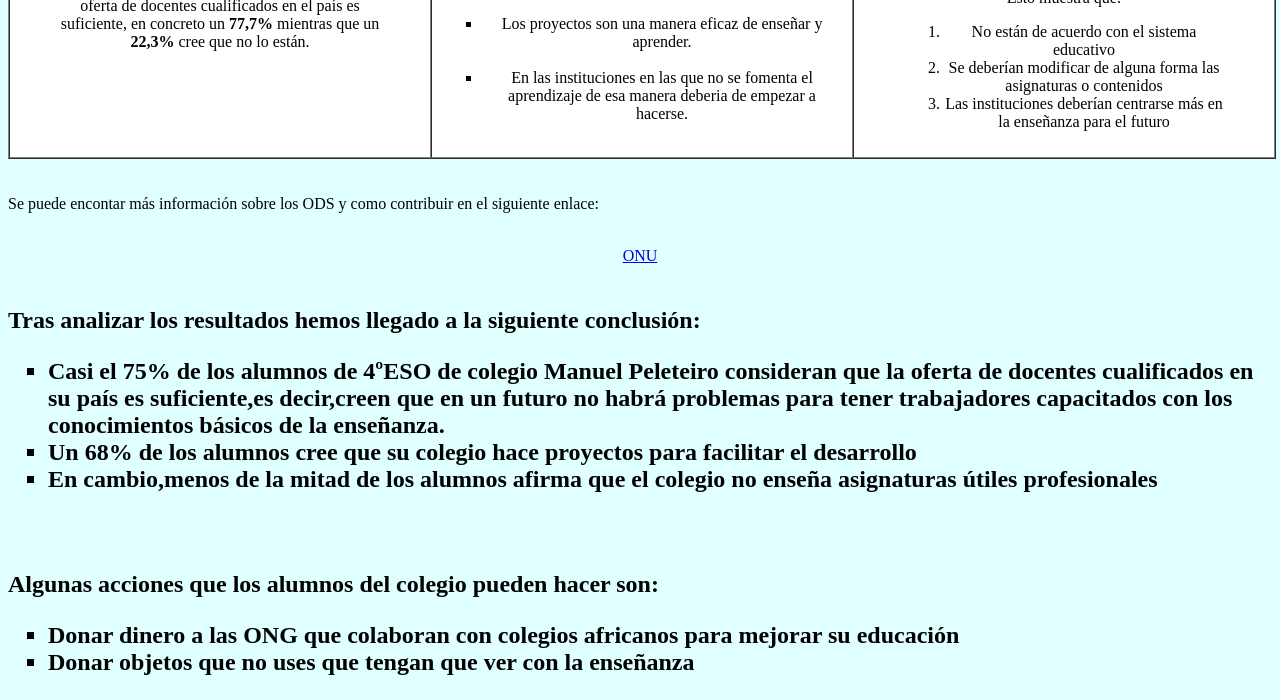
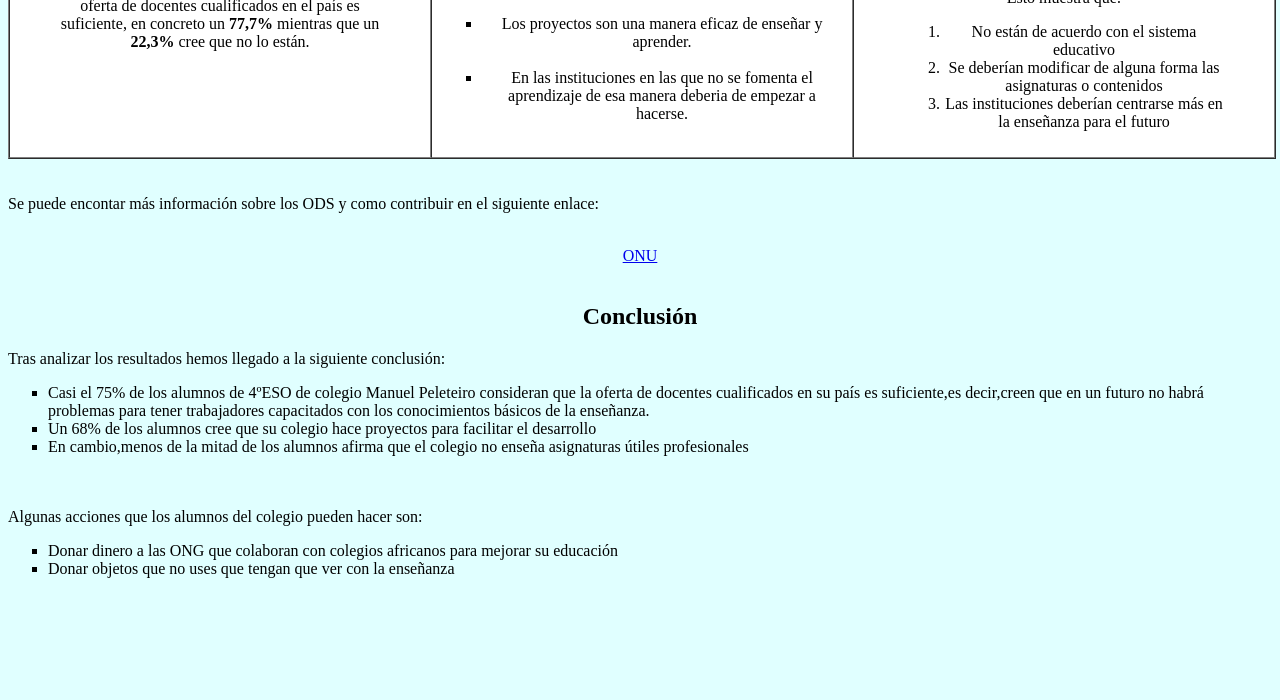
Before and after one commit to pqsissi/pqsissi.github.io, a plain HTML site: page datos.html in a window 1280 px wide. Shown: the part 1345-2045 px from the top of the page. After the commit the page ends 1939 px from the top, so only its background shows below. Drawn offline with Linux system fonts and the light colour scheme.

Commit message:
Update datos.html

```diff
--- a/datos.html
+++ b/datos.html
@@ -86,7 +86,7 @@ Un <b>68,5%</b> cree que en su colegio se hacen proyectos para facilitar el desa
  <p align="center"><a href="https://www.un.org/sustainabledevelopment/es/objetivos-de-desarrollo-sostenible/">ONU</a>
 <br>
 <br>
-   <h2 align=center"Conclusión" </h2>   <p align="left">Tras analizar los resultados hemos llegado a la siguiente conclusión:
+    <h2 p align="center"> Conclusión </h2>  <p align="left">Tras analizar los resultados hemos llegado a la siguiente conclusión:
 <ul type="square">
 <li>Casi el 75% de los alumnos de 4ºESO de colegio Manuel Peleteiro consideran que la oferta de docentes cualificados en su país es suficiente,es decir,creen que en un futuro no habrá problemas para tener trabajadores capacitados con los conocimientos básicos de la enseñanza.</li>
 <li>Un 68% de los alumnos cree que su colegio hace proyectos para facilitar el desarrollo</li>
```
